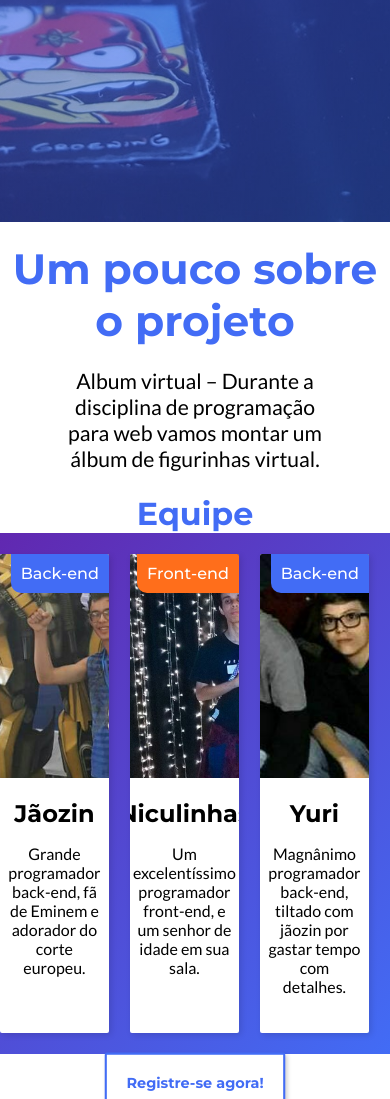
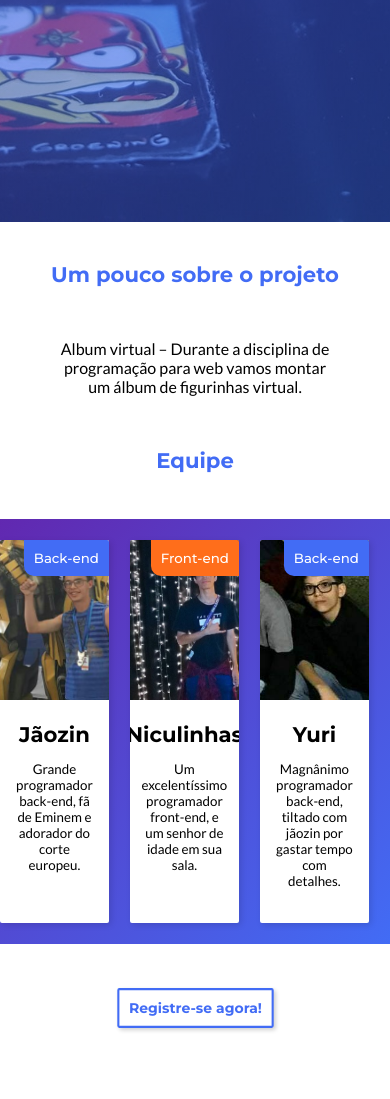
Before and after one commit to nicolasib/e-album, a PHP site: page / in a window 390 px wide. Shown: the part 622-1721 px from the top of the page. After the commit the page ends 1653 px from the top, so only its background shows below. Run offline with PHP 8.4, Linux system fonts and the light colour scheme; some libraries are stand-ins or nearby versions.

Commit message:
Responsividade medium laptop

```diff
--- a/css/index.css
+++ b/css/index.css
@@ -265,6 +265,12 @@ h1 {
           transition-duration: 300ms;
 }
 
+@media (max-width: 1245px) {
+  .bout .cards-row .bout-cards {
+    width: 16em;
+  }
+}
+
 .bout .cards-row .bout-cards:hover {
   -webkit-box-shadow: 3px 3px 6px #00000030;
           box-shadow: 3px 3px 6px #00000030;
@@ -272,9 +278,21 @@ h1 {
           transition-duration: 300ms;
 }
 
+@media (max-width: 1245px) {
+  .bout .cards-row .bout-cards .bout-card-title {
+    font-size: 2ch;
+  }
+}
+
 .bout .cards-row .bout-cards .bout-card-avatar {
   width: 100%;
   height: 14em;
+}
+
+@media (max-width: 1245px) {
+  .bout .cards-row .bout-cards .bout-card-avatar {
+    height: 10em;
+  }
 }
 
 .bout .cards-row .bout-cards .bout-card-content {
@@ -299,6 +317,12 @@ h1 {
   font-family: 'Lato', sans-serif;
 }
 
+@media (max-width: 1245px) {
+  .bout .cards-row .bout-cards .bout-card-content p {
+    font-size: 10pt;
+  }
+}
+
 .bout .cards-row .bout-cards .joaozin {
   background: url("../resources/imgs/index/team/jao.PNG");
   background-size: cover;
@@ -315,6 +339,12 @@ h1 {
   top: 0;
   right: 0;
   border-radius: 0 0 0 10px;
+}
+
+@media (max-width: 1245px) {
+  .bout .cards-row .bout-cards .joaozin .back-end {
+    font-size: 10pt;
+  }
 }
 
 .bout .cards-row .bout-cards .yuri {
@@ -335,6 +365,12 @@ h1 {
   border-radius: 0 0 0 10px;
 }
 
+@media (max-width: 1245px) {
+  .bout .cards-row .bout-cards .yuri .back-end {
+    font-size: 10pt;
+  }
+}
+
 .bout .cards-row .bout-cards .niculinha {
   background: url("../resources/imgs/index/team/eu.png");
   background-size: cover;
@@ -353,9 +389,21 @@ h1 {
   border-radius: 0 0 0 10px;
 }
 
+@media (max-width: 1245px) {
+  .bout .cards-row .bout-cards .niculinha .front-end {
+    font-size: 10pt;
+  }
+}
+
 .bout .bout-title {
   font-size: 4ch;
   color: #426cf5;
+}
+
+@media (max-width: 1245px) {
+  .bout .bout-title {
+    font-size: 2ch !important;
+  }
 }
 
 .bout .bout-subtitle {
@@ -363,8 +411,11 @@ h1 {
   color: #426cf5;
 }
 
-.bout .bout-paragraph {
-  font-size: 2ch;
+@media (max-width: 1245px) {
+  .bout .bout-subtitle {
+    font-size: 2ch !important;
+    margin: 0 0 10px 0;
+  }
 }
 
 .bout .bout-cta {
@@ -387,6 +438,14 @@ h1 {
   font-family: 'Montserrat', sans-serif;
 }
 
+@media (max-width: 1245px) {
+  .bout .bout-cta {
+    font-size: 10pt;
+    padding: 1ch;
+    margin: 1ch 0 0 0;
+  }
+}
+
 .bout .bout-cta:hover {
   border: 2px solid #426cf5;
   background-color: #426cf5;
--- a/css/index.scss
+++ b/css/index.scss
@@ -162,9 +162,11 @@ h1{
     align-items: center;
     justify-content: space-around;
     text-align: center;
+
     .bout-paragraph{
         font-family: 'Lato', sans-serif;
         width: 70vw;
+
     }
     .cards-row{
         display: flex;
@@ -192,13 +194,24 @@ h1{
             overflow: hidden;
             box-shadow: 2px 2px 6px #00000020;
             transition-duration: 300ms;
+            @media (max-width: 1245px) {
+                width: 16em;
+            }
             &:hover{
                 box-shadow: 3px 3px 6px #00000030;
                 transition-duration: 300ms;
             }
+            .bout-card-title{
+                @media (max-width: 1245px) {
+                    font-size: 2ch;
+                }
+            }
             .bout-card-avatar{
                 width: 100%;
                 height: 14em;
+                @media (max-width: 1245px) {
+                    height: 10em;
+                }
             }
             .bout-card-content{
                 padding: 2ch;
@@ -209,6 +222,9 @@ h1{
                 text-align: center;
                 p{
                     font-family: 'Lato', sans-serif;
+                    @media (max-width: 1245px) {
+                        font-size: 10pt;
+                    }
                 }
             }
             .joaozin{
@@ -225,6 +241,9 @@ h1{
                     top: 0;
                     right: 0;
                     border-radius: 0 0 0 10px;
+                    @media (max-width: 1245px) {
+                        font-size: 10pt;
+                    }
                 }
             }
             .yuri{
@@ -241,6 +260,9 @@ h1{
                     top: 0;
                     right: 0;
                     border-radius: 0 0 0 10px;
+                    @media (max-width: 1245px) {
+                        font-size: 10pt;
+                    }
                 }
             }
             .niculinha{
@@ -257,6 +279,9 @@ h1{
                     top: 0;
                     right: 0;
                     border-radius: 0 0 0 10px;
+                    @media (max-width: 1245px) {
+                        font-size: 10pt;
+                    }
                 }
             }
 
@@ -266,13 +291,17 @@ h1{
     .bout-title{
         font-size: 4ch;
         color: $blu;
+        @media (max-width: 1245px) {
+            font-size: 2ch !important;
+        }
     }
     .bout-subtitle{
         font-size: 3ch;
         color: $blu;
-    }
-    .bout-paragraph{
-        font-size: 2ch;
+        @media (max-width: 1245px) {
+            font-size: 2ch !important;
+            margin: 0 0 10px 0;
+        }
     }
 
     .bout-cta{
@@ -290,7 +319,11 @@ h1{
         font-size: 1.3ch;
         font-weight: bolder;
         font-family: 'Montserrat', sans-serif;
-
+        @media (max-width: 1245px) {
+            font-size: 10pt;
+            padding: 1ch;
+            margin: 1ch 0 0 0;
+        }
         &:hover{
             border: 2px solid $blu;
             background-color: $blu;
--- a/js/index.js
+++ b/js/index.js
@@ -22,7 +22,7 @@ $(function(){
     })
 
     $(window).on("scroll", function() {
-        if($(window).scrollTop() > 600) {
+        if($(window).scrollTop() >= window.innerHeight || $(window).scrollTop() >= screen.height) {
           $(".menu-bar").addClass("menu-bg");
 
         } else {
```
Also changed, not shown: 1 other file.
